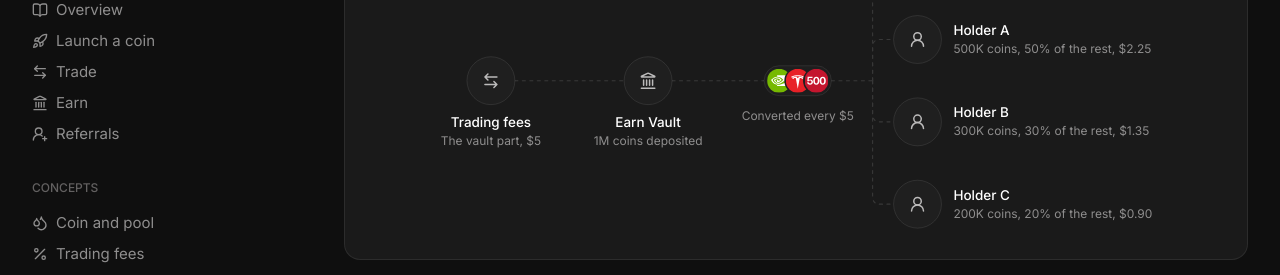
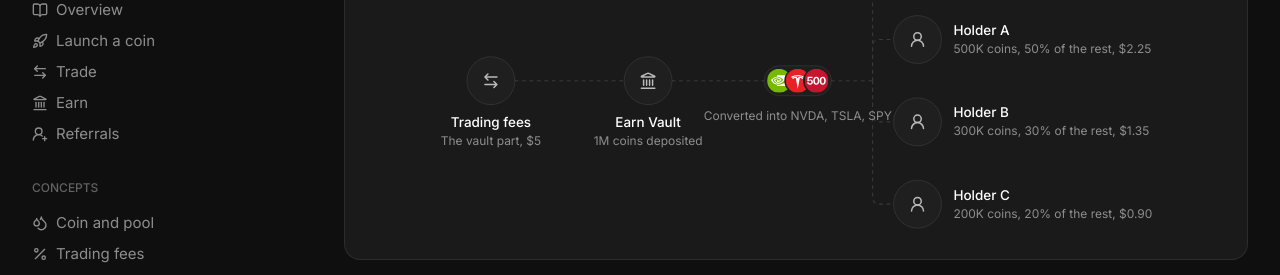
Before and after one commit to Gmoon-Trade/docs, an MkDocs documentation site: the page built from docs/concepts/vault-and-rewards.md, in a window 1280 px wide and 900 px high, scrolled down 1913 px. Shown: the part 153-428 px from the top of the window. Built offline with MkDocs 1.6.1 and Material for MkDocs 9.7.7, drawn with Linux system fonts in a browser that asks for light colours.

Commit message:
Docs: vault diagram says what the fees are converted into
Co-Authored-By: Claude Opus 5.5 <noreply@anthropic.com>

```diff
--- a/docs/concepts/vault-and-rewards.md
+++ b/docs/concepts/vault-and-rewards.md
@@ -131,7 +131,7 @@ Example coin:
   <image xlink:href="../../assets/reward-icons/TSLA.svg" x="484" y="224" width="32" height="32" clip-path="url(#gm-round)"/>
   <circle class="d-ring" cx="525" cy="240" r="18"/>
   <image xlink:href="../../assets/reward-icons/SPY.svg" x="509" y="224" width="32" height="32" clip-path="url(#gm-round)"/>
-  <text class="d-sub" x="500" y="292">Converted every $5</text>
+  <text class="d-sub" x="500" y="292">Converted into NVDA, TSLA, SPY</text>
   <circle class="d-node" cx="660" cy="75" r="32"/>
   <g class="d-icon" transform="translate(648 63)"><circle cx="12" cy="8" r="5"/><path d="M20 21a8 8 0 0 0-16 0"/></g>
   <text class="d-title" x="708" y="69" style="text-anchor:start">Creator</text>
```
